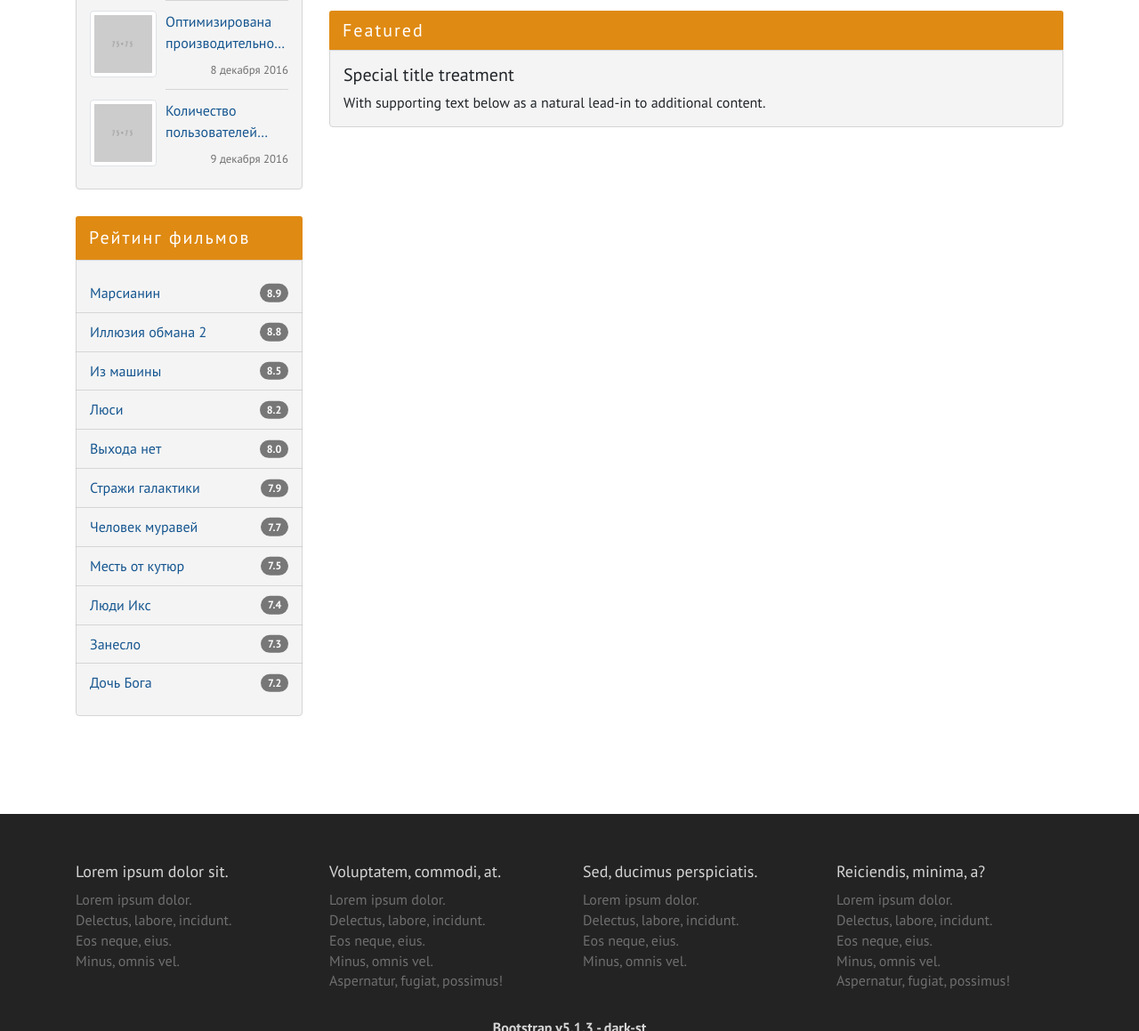
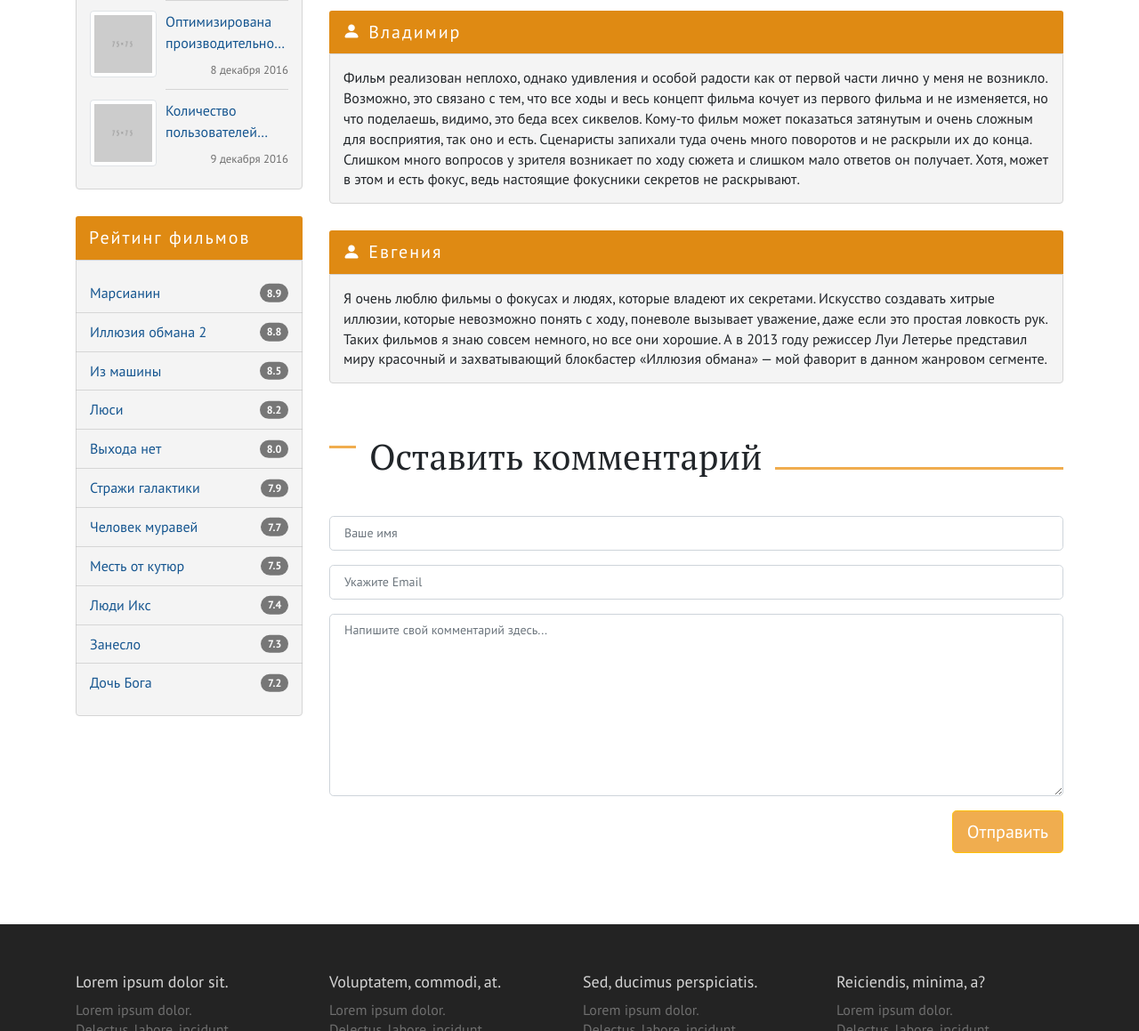
Before and after one commit to dark-st/bootstrap_project, a website: page page.html in a window 1280 px wide. Shown: the part 1597-2756 px from the top of the page at 89% size. Drawn offline with nearby package versions, Linux system fonts and the light colour scheme.

Commit message:
film-comms & comm-form are done

```diff
--- a/assets/scss/_bootstrap-theming.scss
+++ b/assets/scss/_bootstrap-theming.scss
@@ -1,3 +1,7 @@
+textarea {
+  resize: both;
+}
+
 .navbar {
   background-color: $color-deep-dark;
   padding: 0;
--- a/assets/scss/_main.scss
+++ b/assets/scss/_main.scss
@@ -172,3 +172,23 @@
     }
   }
 }
+
+.film-comms > .card {
+  &:last-child {
+    margin-bottom: 0;
+  }
+}
+
+.film-comm-form {
+  &__btn {
+    float: right;
+    background-color: $color-accent-light;
+    color: $color-white;
+
+    &:hover,
+    &:focus {
+      color: $color-white;
+      background-color: $color-accent;
+    }
+  }
+}
--- a/page.html
+++ b/page.html
@@ -127,13 +127,55 @@
                               <h2>Отзывы о фильме</h2>
 
                               <div class="card">
-                                    <h5 class="card-header">Featured</h5>
+                                    <div class="card-header">
+                                          <i class="bi bi-person-fill"></i>
+                                          <span>Владимир</span>
+                                    </div>
                                     <div class="card-body">
-                                          <h5 class="card-title">Special title treatment</h5>
-                                          <p class="card-text">With supporting text below as a natural lead-in to
-                                                additional content.</p>
+                                          Фильм реализован неплохо, однако удивления и особой радости как от первой
+                                          части лично у меня не возникло.
+                                          Возможно, это связано с тем, что все ходы и весь концепт фильма кочует из
+                                          первого фильма и не изменяется,
+                                          но что поделаешь, видимо, это беда всех сиквелов. Кому-то фильм может
+                                          показаться затянутым и очень сложным
+                                          для восприятия, так оно и есть. Сценаристы запихали туда очень много поворотов
+                                          и не раскрыли их до конца.
+                                          Слишком много вопросов у зрителя возникает по ходу сюжета и слишком мало
+                                          ответов он получает. Хотя, может
+                                          в этом и есть фокус, ведь настоящие фокусники секретов не раскрывают.
                                     </div>
                               </div>
+
+                              <div class="card">
+                                    <div class="card-header">
+                                          <i class="bi bi-person-fill"></i>
+                                          <span>Евгения</span>
+                                    </div>
+                                    <div class="card-body">
+                                          Я очень люблю фильмы о фокусах и людях, которые владеют их секретами.
+                                          Искусство создавать хитрые иллюзии,
+                                          которые невозможно понять с ходу, поневоле вызывает уважение, даже если это
+                                          простая ловкость рук. Таких
+                                          фильмов я знаю совсем немного, но все они хорошие. А в 2013 году режиссер Луи
+                                          Летерье представил миру
+                                          красочный и захватывающий блокбастер «Иллюзия обмана» — мой фаворит в данном
+                                          жанровом сегменте.
+                                    </div>
+                              </div>
+                        </section>
+
+                        <section class="film-comm-form">
+                              <h2>Оставить комментарий</h2>
+                              <form action="leave-comm">
+                                    <input type="text" class="form-control form-control-lg mb-3" placeholder="Ваше имя">
+                                    <input type="email" class="form-control form-control-lg mb-3"
+                                          placeholder="Укажите Email">
+                                    <textarea class="form-control form-control-lg mb-3"
+                                          placeholder="Напишите свой комментарий здесь..." cols="30"
+                                          rows="10"></textarea>
+                                    <button class="film-comm-form__btn btn btn-lg btn-light btn-outline-warning"
+                                          type="button">Отправить</button>
+                              </form>
                         </section>
                   </main>
                   <aside class="sidebar-left order-0 col-3">
```
Also changed, not shown: assets/css/style.css.
